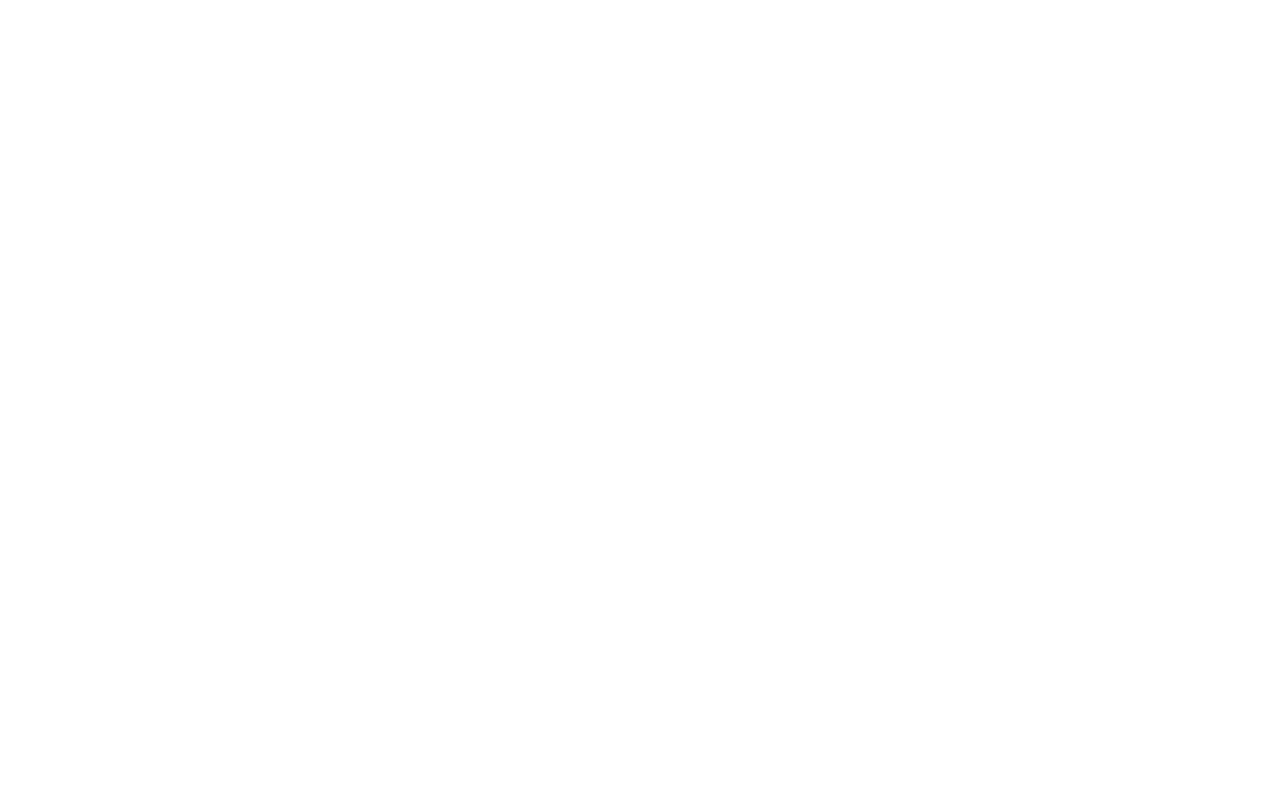
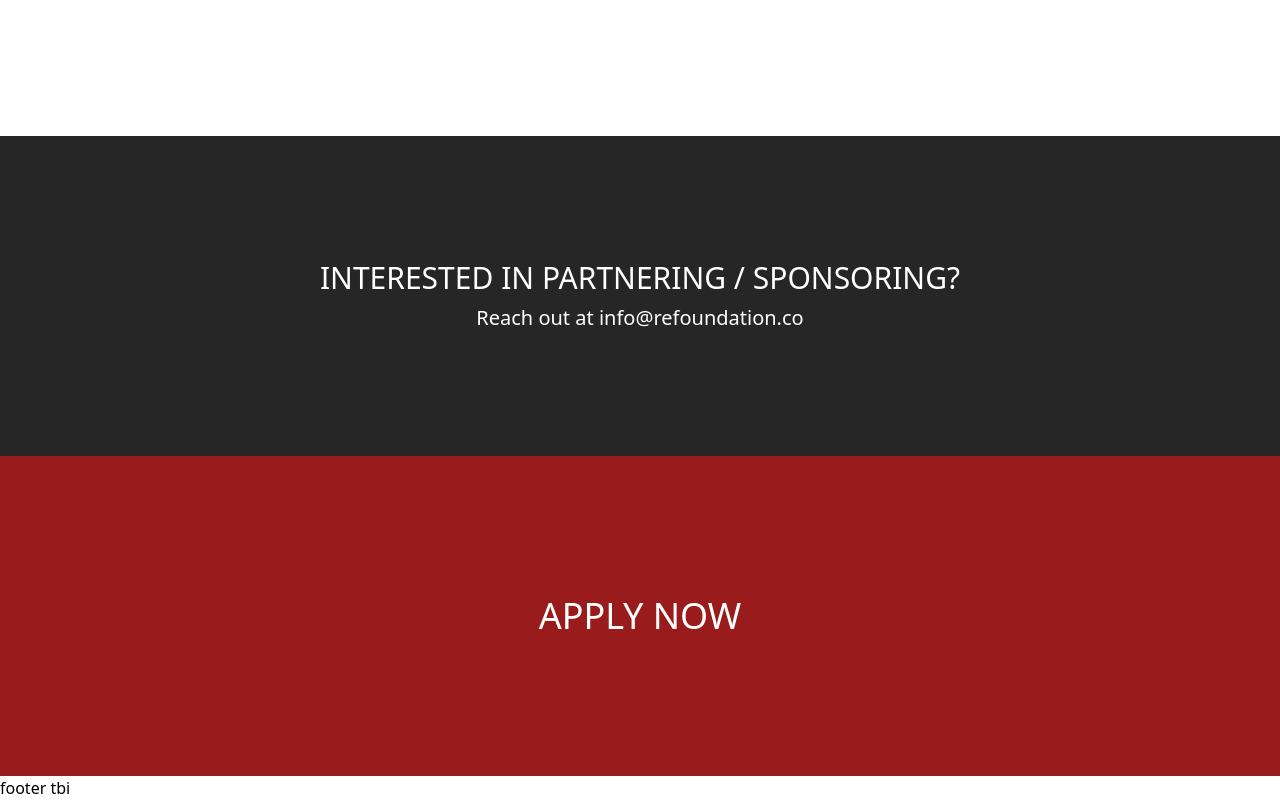
Before and after one commit to jerryq0101/BUILD-23-website, a Next.js app in the folder src/: page / in a window 1280 px wide. Shown: the part 3113-3913 px from the top of the page. Before the commit the page ends 3249 px from the top, so only its background shows below. Built offline with nearby package versions, Linux system fonts and the light colour scheme.

Commit message:
more main page

```diff
--- a/src/pages/index.js
+++ b/src/pages/index.js
@@ -1,5 +1,8 @@
+import Link from "next/link";
+
 import Header from "../partials/header";
-import Link from "next/link";
+import Footer from "../partials/footer";
+
 export default function Home() {
   return (
     <div>
@@ -46,6 +49,22 @@
           </div>
         </div>
       </div>
+      <div className="flex items-center justify-center h-80 bg-neutral-800">
+        <div>
+          <p className="text-center text-3xl text-white">
+            INTERESTED IN PARTNERING / SPONSORING?
+          </p>
+          <p className="text-center text-xl text-white pt-2">
+            Reach out at info@refoundation.co
+          </p>
+        </div>
+      </div>
+      <div className="flex items-center justify-center h-80 bg-red-800">
+        <div>
+          <p className="text-center text-4xl text-white">APPLY NOW</p>
+        </div>
+      </div>
+      <Footer></Footer>
     </div>
   );
 }
--- /dev/null
+++ b/src/partials/footer.js
@@ -0,0 +1,6 @@
+import Link from "next/link";
+import Image from "next/image";
+
+export default function Footer() {
+  return <p>footer tbi</p>;
+}
```
